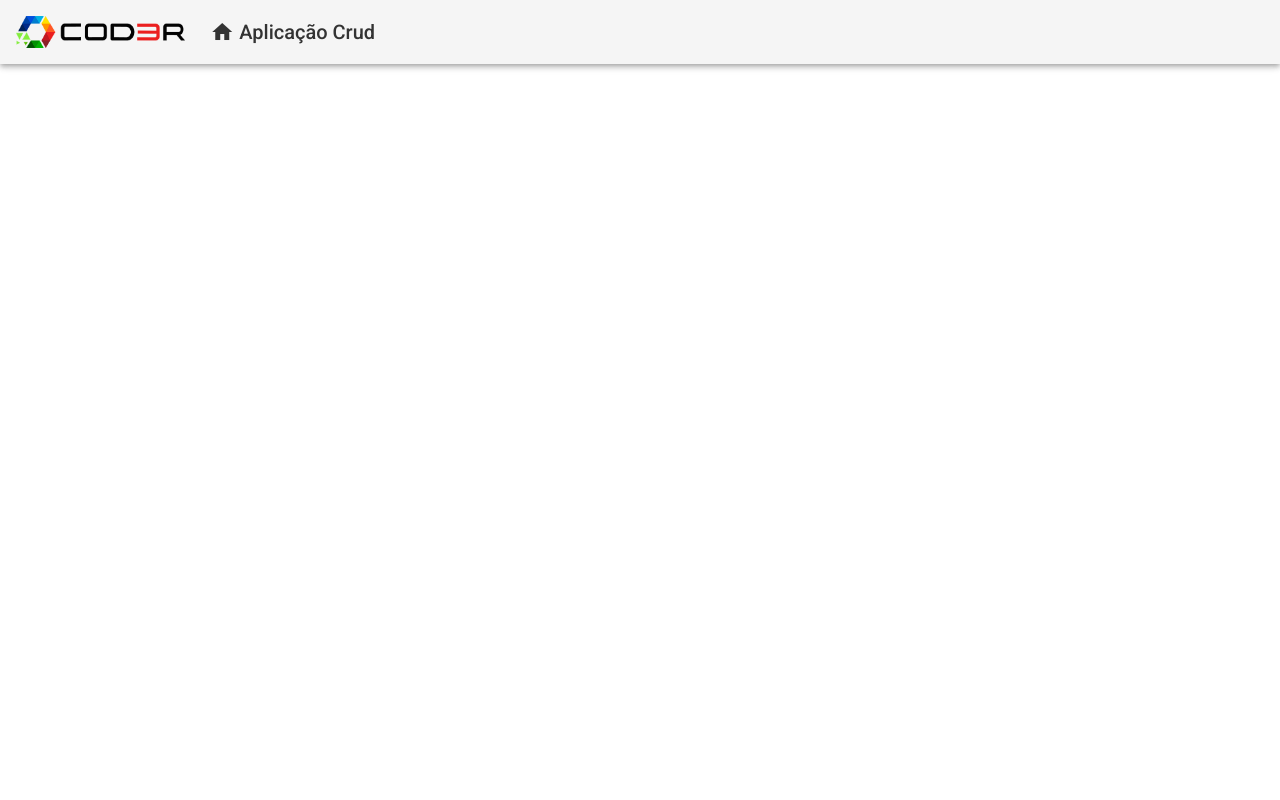
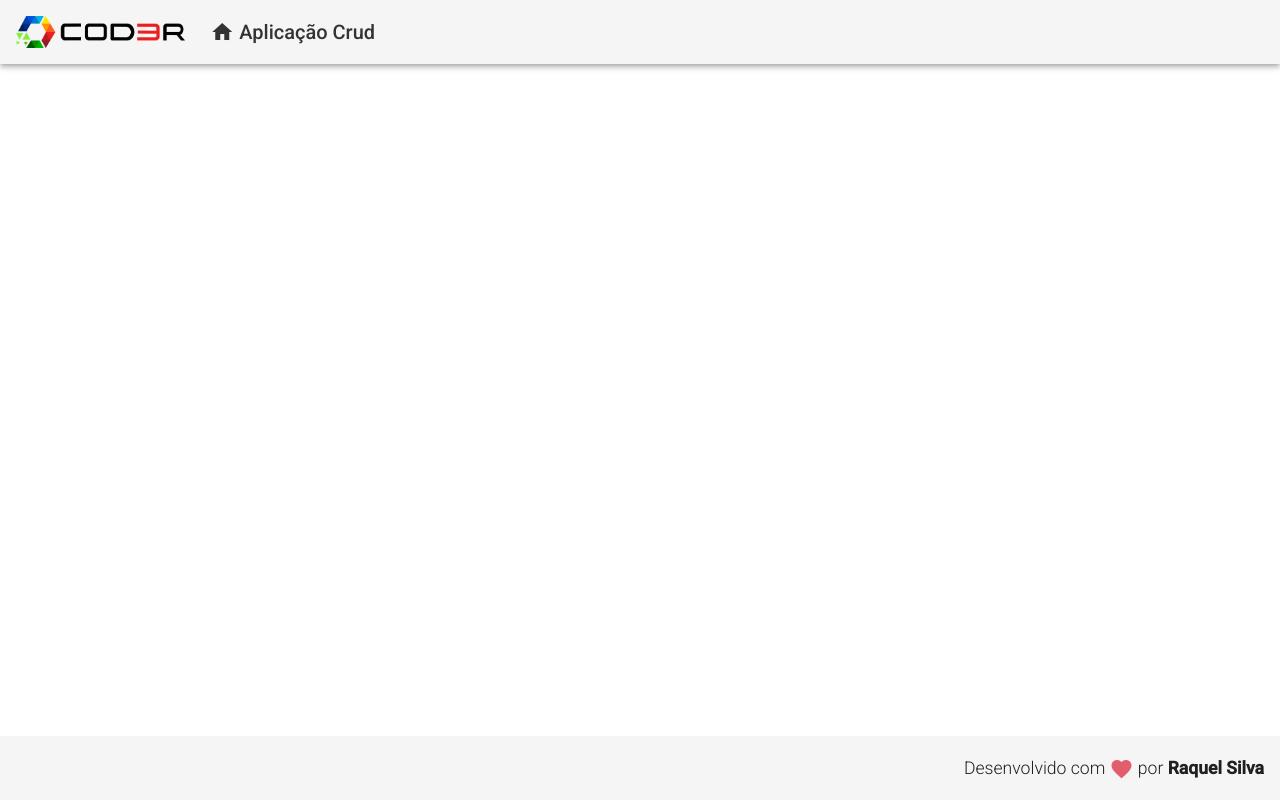
Before and after one commit to raqueldcsilva/crud-angular, an Angular app in the folder frontend/: page / in a window 1280 px wide. Built offline with nearby package versions, Linux system fonts and the light colour scheme.

Commit message:
criação e formulação do footer

```diff
--- a/frontend/src/app/app.component.html
+++ b/frontend/src/app/app.component.html
@@ -1 +1,2 @@
 <app-header></app-header>
+<app-footer></app-footer>
--- /dev/null
+++ b/frontend/src/app/components/template/footer/footer.component.css
@@ -0,0 +1,12 @@
+.footer {
+  position: fixed;
+  bottom: 0;
+
+  display: flex;
+  justify-content: flex-end;
+}
+
+.footer > span {
+  font-size: 1.1rem;
+  font-weight: 300;
+}
--- /dev/null
+++ b/frontend/src/app/components/template/footer/footer.component.html
@@ -0,0 +1,9 @@
+<mat-toolbar class="footer">
+  <span>
+      Desenvolvido com
+      <i class="material-icons v-middle red" >
+          favorite
+      </i>
+      por <strong>Raquel Silva</strong>
+  </span>
+</mat-toolbar>
--- /dev/null
+++ b/frontend/src/app/components/template/footer/footer.component.ts
@@ -0,0 +1,15 @@
+import { Component, OnInit } from '@angular/core';
+
+@Component({
+  selector: 'app-footer',
+  templateUrl: './footer.component.html',
+  styleUrls: ['./footer.component.css']
+})
+export class FooterComponent implements OnInit {
+
+  constructor() { }
+
+  ngOnInit(): void {
+  }
+
+}
--- /dev/null
+++ b/frontend/src/app/components/template/nav/nav.component.html
@@ -0,0 +1 @@
+<p>nav works!</p>
--- /dev/null
+++ b/frontend/src/app/components/template/nav/nav.component.ts
@@ -0,0 +1,15 @@
+import { Component, OnInit } from '@angular/core';
+
+@Component({
+  selector: 'app-nav',
+  templateUrl: './nav.component.html',
+  styleUrls: ['./nav.component.css']
+})
+export class NavComponent implements OnInit {
+
+  constructor() { }
+
+  ngOnInit(): void {
+  }
+
+}
--- a/frontend/src/styles.css
+++ b/frontend/src/styles.css
@@ -2,3 +2,24 @@
 
 html, body { height: 100%; }
 body { margin: 0; font-family: Roboto, "Helvetica Neue", sans-serif; }
+
+html, body { height: 100%; }
+body { margin: 0; font-family: Roboto, "Helvetica Neue", sans-serif; }
+
+.red {
+    color: #e35e6b;
+}
+
+.v-middle {
+    vertical-align: middle;
+}
+
+.msg-success {
+    background-color: #28a745;
+    color: #fff;
+}
+
+.msg-error {
+    background-color: #e35e6b;
+    color: #fff;
+}
```
Also changed, not shown: frontend/src/app/app.module.ts (+6 -2 lines), frontend/src/app/components/template/nav/nav.component.css (added), 1 other file (tests, documents, lock files or other folders).
